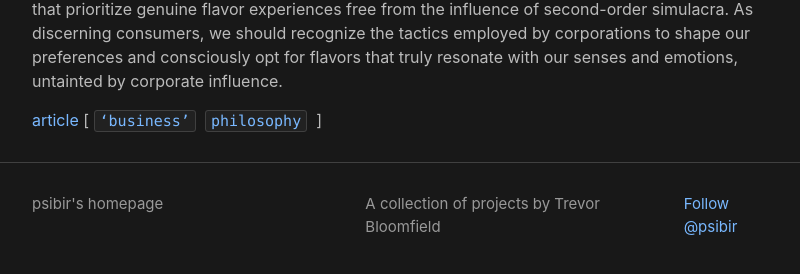
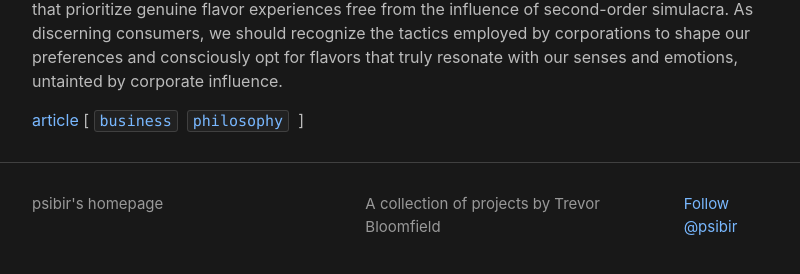
Before and after one commit to psibir/psibir.github.io, a Jekyll site: the page built from _posts/2023-06-24-flavor-psychopolitics.md, in a window 1280 px wide and 900 px high, scrolled down 2583 px. Shown: the part 602-876 px from the top of the window, without its empty margins (238-1038 px from the left). Built offline with Jekyll 4.4.1, drawn with Linux system fonts in a browser that asks for light colours; a script that is not in the unit is left out; comment, search, counter and statistics services are not loaded.

```diff
--- a/_posts/2023-06-24-flavor-psychopolitics.md
+++ b/_posts/2023-06-24-flavor-psychopolitics.md
@@ -3,7 +3,7 @@ layout: post
 title:  Flavor Psychopolitics
 date:   2023-06-24 14:20
 categories: article
-tags: [‘business’, 'philosophy']
+tags: [business, 'philosophy']
 ---
 
 Flavor marketing naming schemes have emerged as powerful tools through which corporations exert control over our sensory experiences. Once a private experience, taste has become commodified and particular flavors are determined by a committee. Examining the evolution of these strategies can uncover the underlying motivations and tactics employed by corporations to manipulate our senses and shape our preferences.
```
